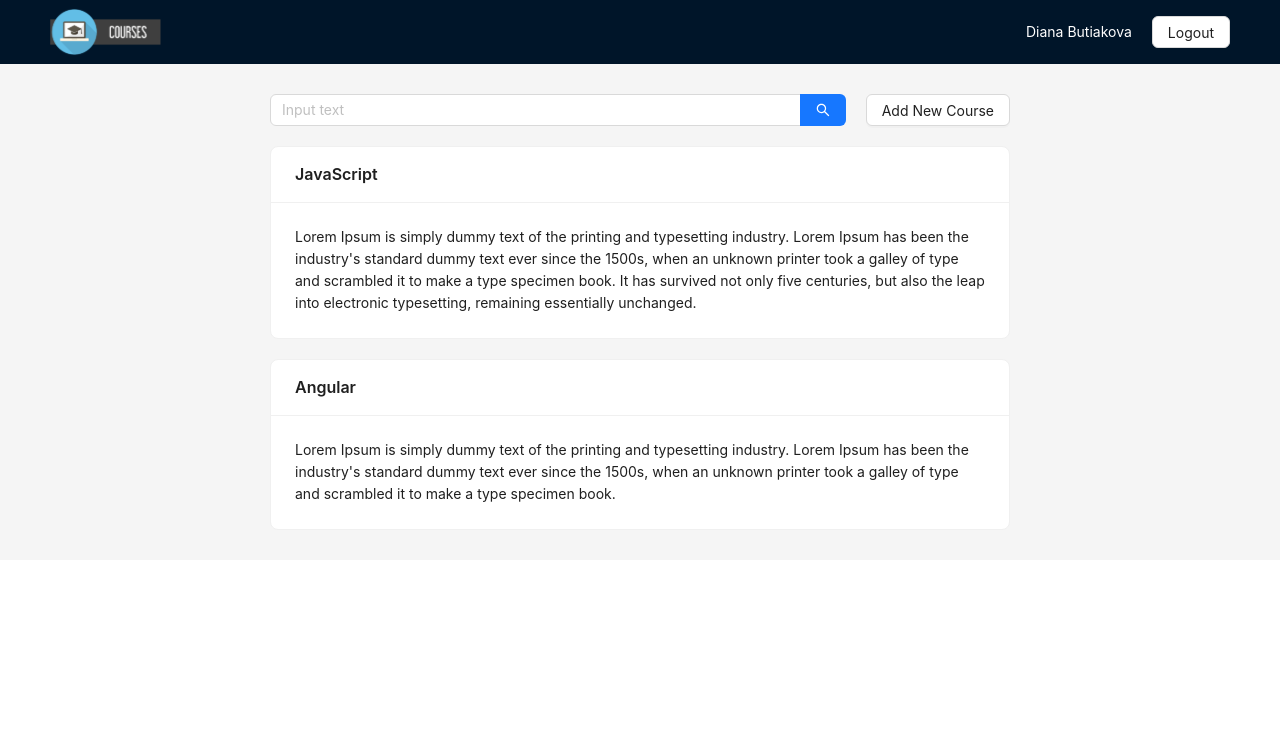
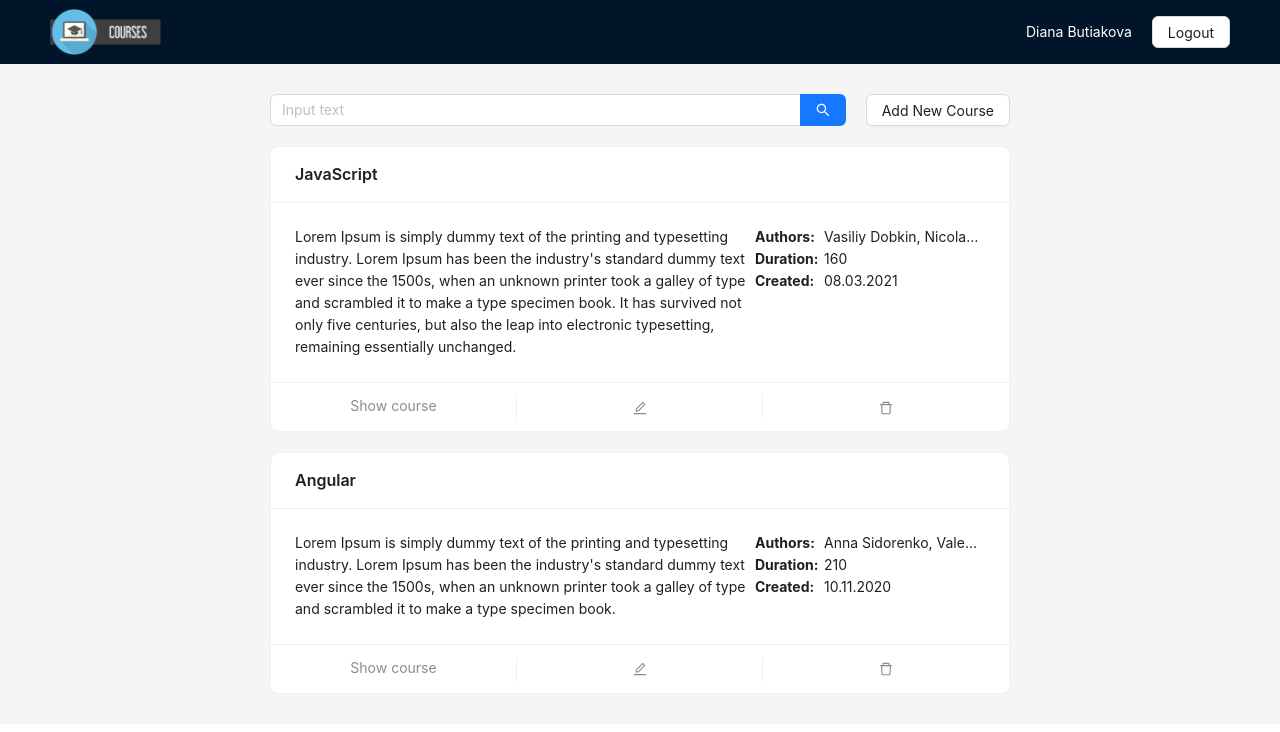
Before and after one commit to bt-diana/courses-app, a React (Vite) app in the folder react-task-1/: page / in a window 1280 px wide. Shown: the top 732 px of the page. Built offline with nearby package versions, Linux system fonts and the light colour scheme.

Commit message:
feat: display all information of CourseCard

```diff
--- a/react-task-1/src/components/CourseCard/CourseCard.css
+++ b/react-task-1/src/components/CourseCard/CourseCard.css
@@ -0,0 +1,20 @@
+.course-card-content {
+    display: grid;
+    grid-template-columns: 2fr 1fr;
+}
+
+.course-card-param {
+    display: grid;
+    grid-template-columns: 30% 70%;
+}
+
+
+.param-title {
+    font-weight: bold;
+}
+
+.param-value {
+    text-overflow: ellipsis;
+    white-space: nowrap;
+    overflow: hidden;
+}
--- a/react-task-1/src/components/CourseCard/CourseCard.tsx
+++ b/react-task-1/src/components/CourseCard/CourseCard.tsx
@@ -1,12 +1,43 @@
 import './CourseCard.css';
 import { Course } from '../../types';
 import { Card } from 'antd';
+import { DeleteOutlined, EditOutlined } from '@ant-design/icons';
+
 interface CourseCardProps {
   courseData: Course;
 }
 
 const CourseCard = ({ courseData }: CourseCardProps) => {
-  return <Card title={courseData.title}>{courseData.description}</Card>;
+  return (
+    <Card
+      title={courseData.title}
+      actions={[
+        'Show course',
+        <EditOutlined key="edit" />,
+        <DeleteOutlined key="delete" />,
+      ]}
+    >
+      <div className="course-card-content">
+        <div className="course-card-description">{courseData.description}</div>
+        <div className="course-card-params">
+          <div key="authors" className="course-card-param">
+            <span className="param-title">Authors:&#32;</span>
+            <span className="param-value">{courseData.authors.join(', ')}</span>
+          </div>
+          <div key="duration" className="course-card-param">
+            <span className="param-title">Duration:&#32;</span>
+            <span className="param-value">{courseData.duration}</span>
+          </div>
+          <div key="creationDate" className="course-card-param">
+            <span className="param-title">Created:&#32;</span>
+            <span className="param-value">
+              {courseData.creationDate.split('/').join('.')}
+            </span>
+          </div>
+        </div>
+      </div>
+    </Card>
+  );
 };
 
 export default CourseCard;
--- a/react-task-1/src/components/CurrentCourses/CurrentCourses.tsx
+++ b/react-task-1/src/components/CurrentCourses/CurrentCourses.tsx
@@ -1,9 +1,17 @@
-import { mockCurrentCoursesList } from '../../assets/data/mockCoursesList';
+import {
+  mockCurrentCoursesList,
+  mockedAuthorsList,
+} from '../../assets/data/mockCoursesList';
 import Courses from '../Courses/Courses';
 import { Course } from '../../types';
 
 const CurrentCourses = () => {
-  const сurrentCoursesList: Course[] = mockCurrentCoursesList;
+  const сurrentCoursesList: Course[] = mockCurrentCoursesList.map((course) => ({
+    ...course,
+    authors: mockedAuthorsList
+      .filter(({ id }) => course.authors.includes(id))
+      .map(({ name }) => name),
+  }));
   return <Courses courses={сurrentCoursesList} />;
 };
 
```
